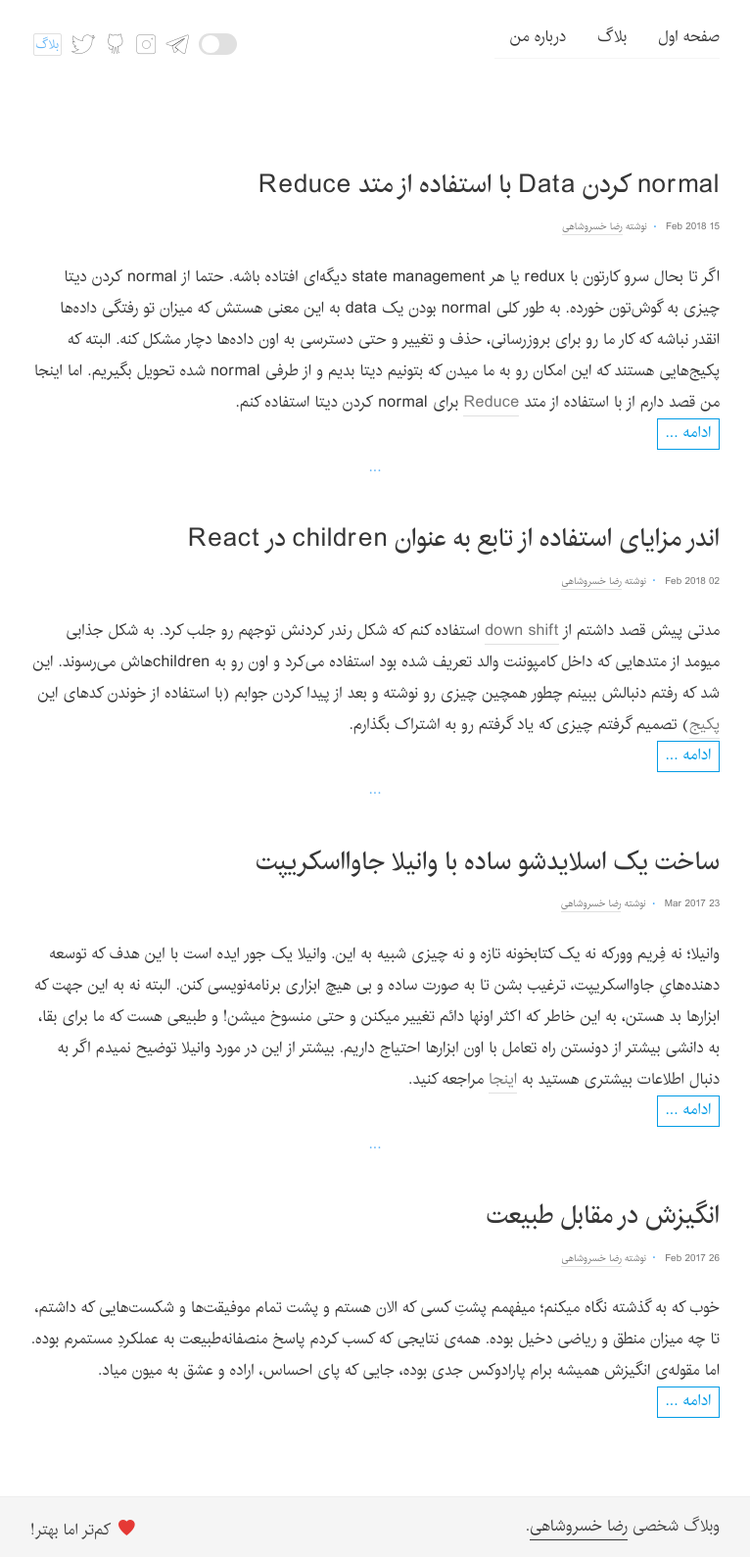
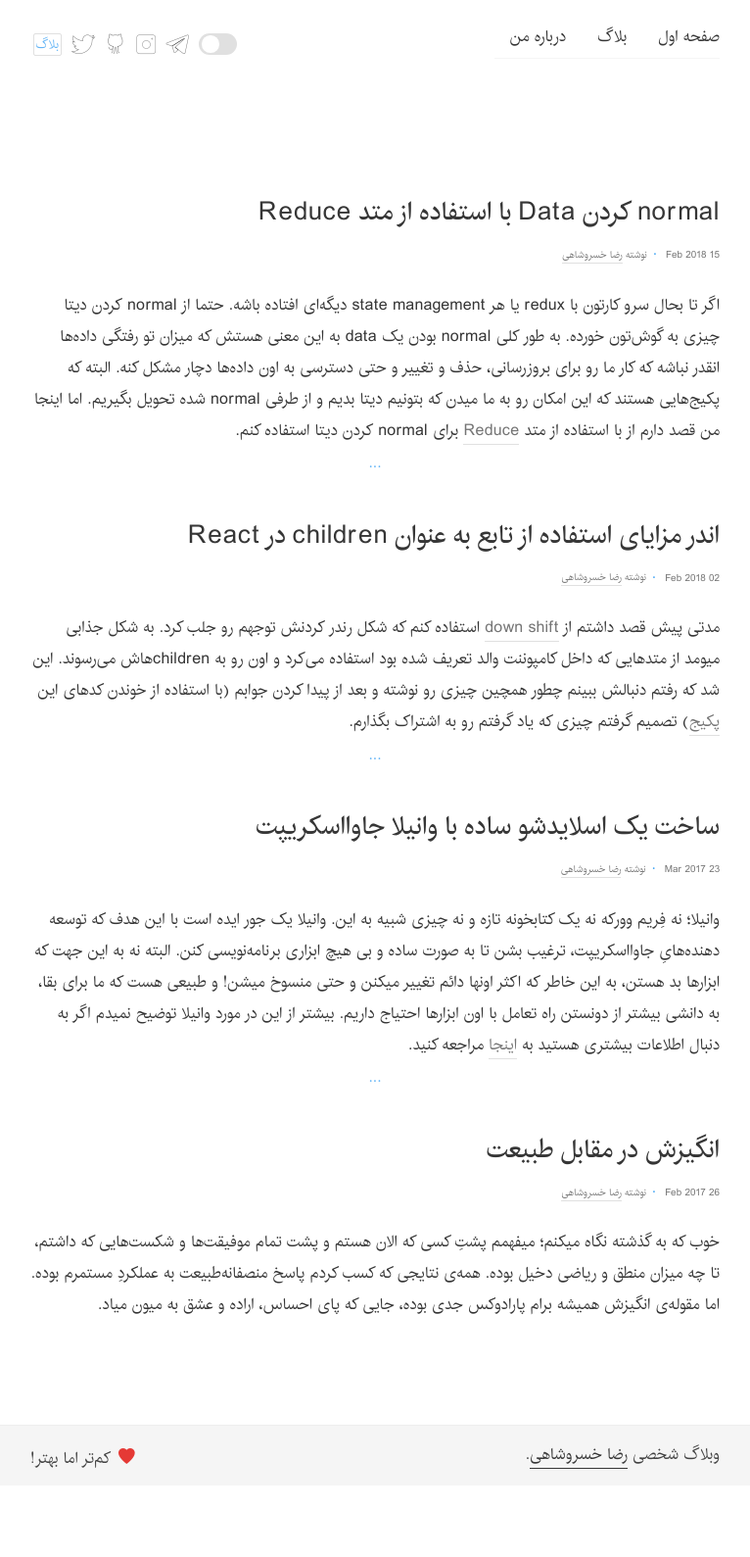
Before and after one commit to rzkhosroshahi/My-Personal-Web-Page, a Jekyll site: the page built from blog.html, in a window 1280 px wide. Shown: the whole page at 98% size, without its empty margins (257-1023 px from the left). Built offline with Jekyll 4.4.1, drawn with Linux system fonts in a browser that asks for light colours; some web fonts are replaced; after the commit the page ends 1516 px from its top, so only the background shows below that.

Commit message:
improve blog style

```diff
--- a/_sass/struct.scss
+++ b/_sass/struct.scss
@@ -7,7 +7,7 @@
     -webkit-box-sizing:border-box;
     -moz-box-sizing:border-box;
 }
-html{line-height: 1.8; font-size: 100%; }
+html{line-height: 1.8; font-size: 100%; height: 100%;}
 input {
   &:after{
       box-sizing: border-box;
@@ -21,6 +21,8 @@
   height: 100%;
   max-width:100%;
   direction: rtl;
+  display: flex;
+  flex-direction: column;
   color: $text-color;
   // font-size: 100%;
   h1,h2,h3,h4,h5,h6{
@@ -242,6 +244,7 @@
   @if $media == normal {
     @include aboutmeStyle(normal);
     margin-bottom: scaleRem(1);
+    flex: 1 0 auto;
     .headerAboutme{
       .imgAboutme{
         @include imgSize(180);
@@ -301,6 +304,13 @@
     .post-header{
       color: $text-color;
       font-size: scaleRem(1);
+      @include tr(color 0.2s ease);
+
+      &:hover,
+      &:focus {
+        color: $second-seven-color;
+        // color: rgba($text-color, 0.7);
+      }
     }
     h1{font-size: scaleRem(2); line-height: 1.3;}
     h2{display: none; font-size: scaleRem(1);}
@@ -377,6 +387,7 @@
 //Post-except
 @mixin post-except($media) {
   @if $media == normal {
+    flex: 1 0 auto;
     &:after{
       display: block;
       content: "...";
@@ -395,6 +406,7 @@
 }
 @mixin postHtml($media){
   @if $media == normal {
+    flex: 1 0 auto;
     .subHeader{
       margin-top: 1rem;
     }
@@ -589,7 +601,7 @@
 @mixin footer-blog($media){
   @if $media == normal{
     @include footer-blog-style(normal);
-
+    flex-shrink: 0;
     margin-top:5rem;
     .main-width{
       padding:1rem 0;
--- a/blog.html
+++ b/blog.html
@@ -4,7 +4,7 @@
 ---
 {% for post in site.posts %}
      <article id="post" class="post-except main-width">
-        <h3 class="post-header">{{ post.title }}</h3>
+        <a href="{{ site.baseurl }}{{ post.url }}"><h3 class="post-header">{{ post.title }}</h3></a>
         <div class="subHeader">
              <div class="posSub">
             <span class="day">{{ post.date | date_to_string }}</span>
@@ -12,6 +12,5 @@
         </div>
         </div><!--date-->
           {{ post.excerpt }}
-           <a href="{{ site.baseurl }}{{ post.url }}" class="continue">ادامه ... <span></span></a>
      </article>
 {% endfor %}
```
